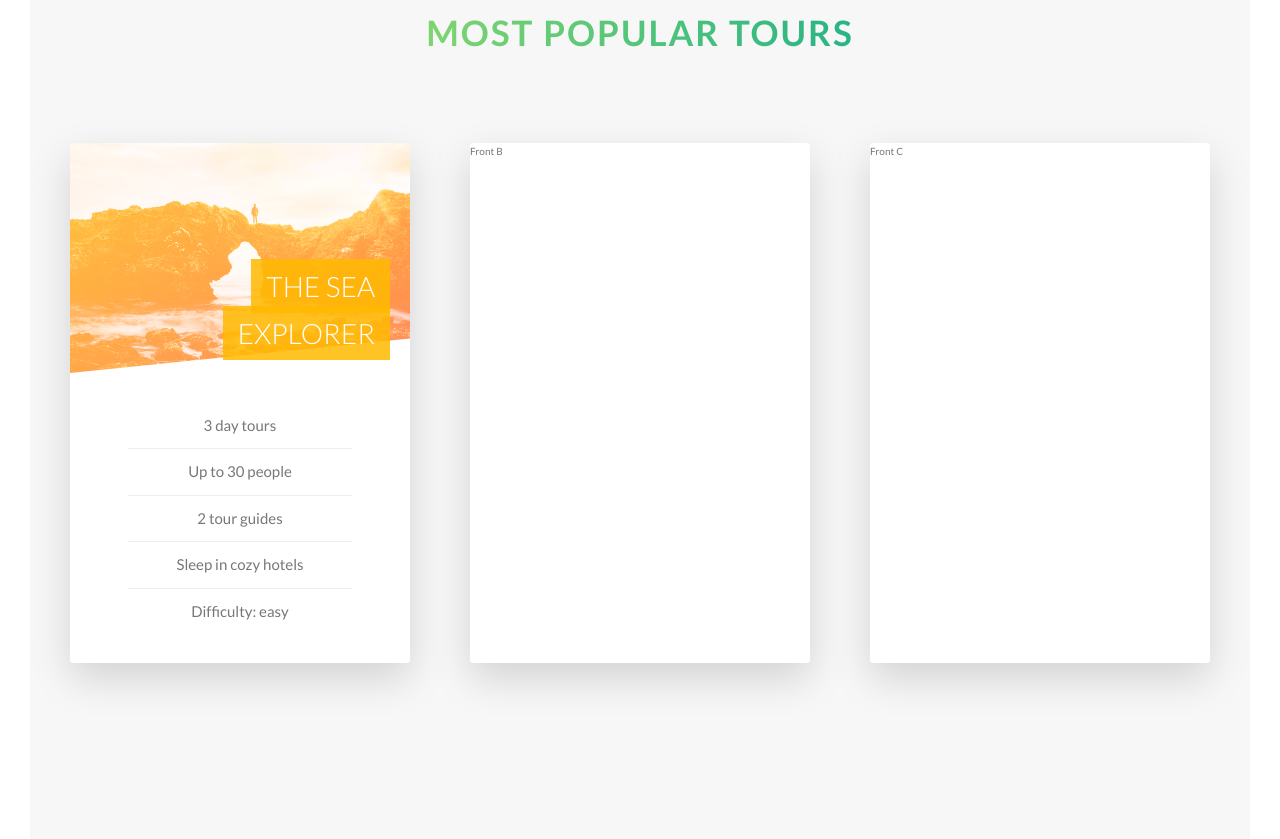
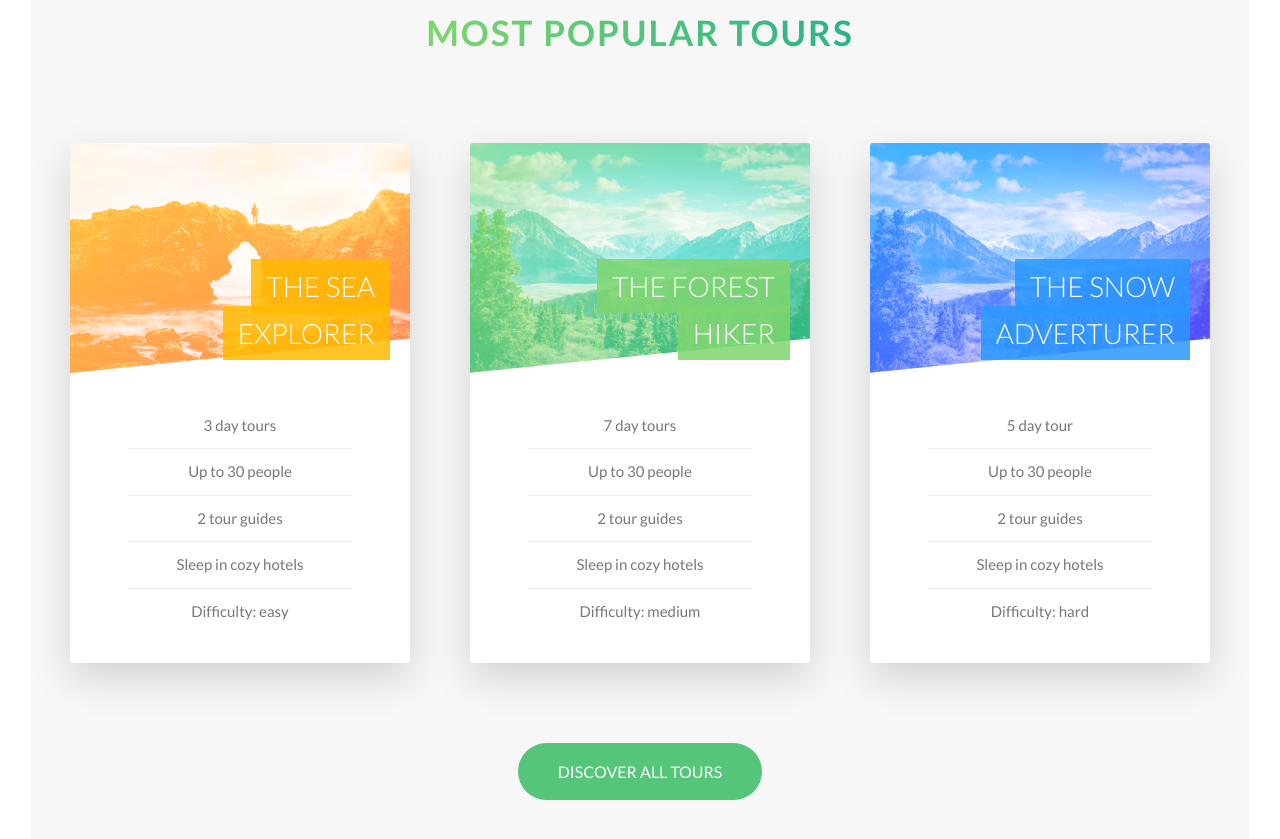
Before and after one commit to denidiasjr/course-advanced-css, a website: page naturous/index.html in a window 1280 px wide. Shown: the part 2465-3304 px from the top of the page. Drawn offline with Linux system fonts and the light colour scheme.

Commit message:
Finishing section tours

```diff
--- a/naturous/index.html
+++ b/naturous/index.html
@@ -163,7 +163,7 @@
             <div class="card__side card__side--back card__side--back-1">
               <div class="card__cta">
                 <div class="card__price-box">
-                  <p class="card__price-box">Only</p>
+                  <p class="card__price-only">Only</p>
                   <p class="card__price-value">$297</p>
                 </div>
                 <a class="btn btn--white" href="#">Book now!</a>
@@ -174,24 +174,80 @@
         <div class="col-1-of-3">
           <div class="card">
             <div class="card__side card__side--front">
-              Front B
+
+              <div class="card__picture card__picture--2">
+                &nbsp;
+              </div>
+
+              <h4 class="card__heading">
+                <span class="card__heading-span card__heading-span--2">
+                  The Forest Hiker
+                </span>
+              </h4>
+
+              <div class="card__details">
+                <ul>
+                  <li>7 day tours</li>
+                  <li>Up to 30 people</li>
+                  <li>2 tour guides</li>
+                  <li>Sleep in cozy hotels</li>
+                  <li>Difficulty: medium</li>
+                </ul>
+              </div>
+
             </div>
             <div class="card__side card__side--back card__side--back-2">
-              Back B
+              <div class="card__cta">
+                <div class="card__price-box">
+                  <p class="card__price-only">Only</p>
+                  <p class="card__price-value">$497</p>
+                </div>
+                <a class="btn btn--white" href="#">Book now!</a>
+              </div>
             </div>
           </div>
         </div>
         <div class="col-1-of-3">
           <div class="card">
             <div class="card__side card__side--front">
-              Front C
+              <div class="card__picture card__picture--3">
+                &nbsp;
+              </div>
+
+              <h4 class="card__heading">
+                <span class="card__heading-span card__heading-span--3">
+                  The Snow Adverturer
+                </span>
+              </h4>
+
+              <div class="card__details">
+                <ul>
+                  <li>5 day tour</li>
+                  <li>Up to 30 people</li>
+                  <li>2 tour guides</li>
+                  <li>Sleep in cozy hotels</li>
+                  <li>Difficulty: hard</li>
+                </ul>
+              </div>
+
             </div>
             <div class="card__side card__side--back card__side--back-3">
-              Back C
+              <div class="card__cta">
+                <div class="card__price-box">
+                  <p class="card__price-only">Only</p>
+                  <p class="card__price-value">$897</p>
+                </div>
+                <a class="btn btn--white" href="#">Book now!</a>
+              </div>
             </div>
           </div>
         </div>
       </div>
+
+      <div class="u-center-text u-margin-top-big">
+        <a href="#" class="btn btn--green">Discover all tours</a>
+      </div>
+
     </section>
   </main>
 
--- a/naturous/sass/base/_utilities.scss
+++ b/naturous/sass/base/_utilities.scss
@@ -13,3 +13,7 @@
 .u-margin-bottom-big {
     margin-bottom: 8rem;
 }
+
+.u-margin-top-big {
+    margin-top: 8rem;
+}
--- a/naturous/sass/components/_button.scss
+++ b/naturous/sass/components/_button.scss
@@ -54,6 +54,15 @@
             background-color: $color-white;
         }
     }
+
+    &--green {
+        background-color: $color-primary;
+        color: $color-white;
+
+        &::after {
+            background-color: $color-primary;
+        }
+    }
 }
 
 .btn-text {
--- a/naturous/sass/components/_card.scss
+++ b/naturous/sass/components/_card.scss
@@ -74,11 +74,21 @@
     }
 
     &--2 {
-      background-image: url(../img/nat-5.jpg);
+      background-image:  linear-gradient(
+        to right bottom,
+        $color-primary-light,
+        $color-primary-dark
+      ),
+      url(../img/nat-6.jpg);
     }
 
     &--3 {
-      background-image: url(../img/nat-5.jpg);
+      background-image:  linear-gradient(
+        to right bottom,
+        $color-tertiary-light,
+        $color-tertiary-dark
+      ),
+      url(../img/nat-6.jpg);
     }
   }
 
@@ -108,11 +118,19 @@
     }
 
     &--2 {
-
+      background: linear-gradient(
+        to right bottom,
+        rgba($color-primary-light, .85),
+        rgba($color-primary-light, .85)
+      )
     }
 
     &--3 {
-
+      background: linear-gradient(
+        to right bottom,
+        rgba($color-tertiary-light, .85),
+        rgba($color-tertiary-light, .85)
+      )
     }
   }
 
@@ -141,17 +159,23 @@
     top: 50%;
     left: 50%;
     transform: translate(-50%, -50%);
+    width: 90%;
+    text-align: center;
+  }
 
-    &__price-box {
+  &__price-box {
+    text-align: center;
+    color: $color-white;
+    margin-bottom: 8rem;
+  }
 
-    }
+  &__price-only {
+    font-size: 1.4rem;
+    text-transform: uppercase;
+  }
 
-    &__price-only {
-
-    }
-
-    &__price_value {
-
-    }
+  &__price-value {
+    font-size: 6rem;
+    font-weight: 100;
   }
 }
--- a/naturous/sass/pages/_home.scss
+++ b/naturous/sass/pages/_home.scss
@@ -24,5 +24,5 @@
 
 .section-tours {
   background-color: $color-gray-light-1;
-  padding: 25rem 0 50rem 0;
+  padding: 25rem 0 15rem 0;
 }
```
Also changed, not shown: naturous/css/style.css.
